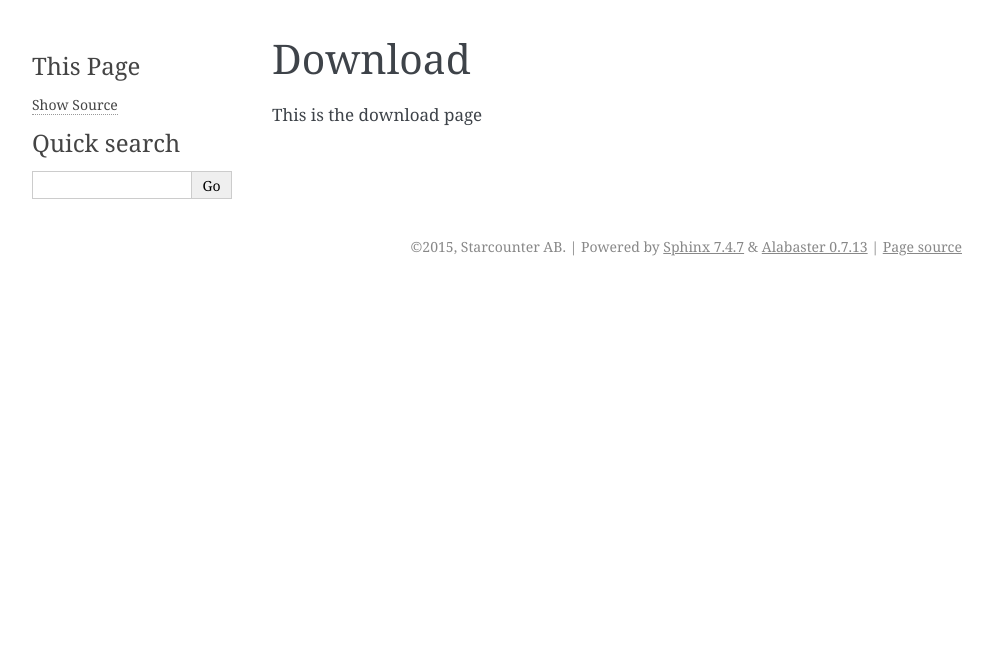
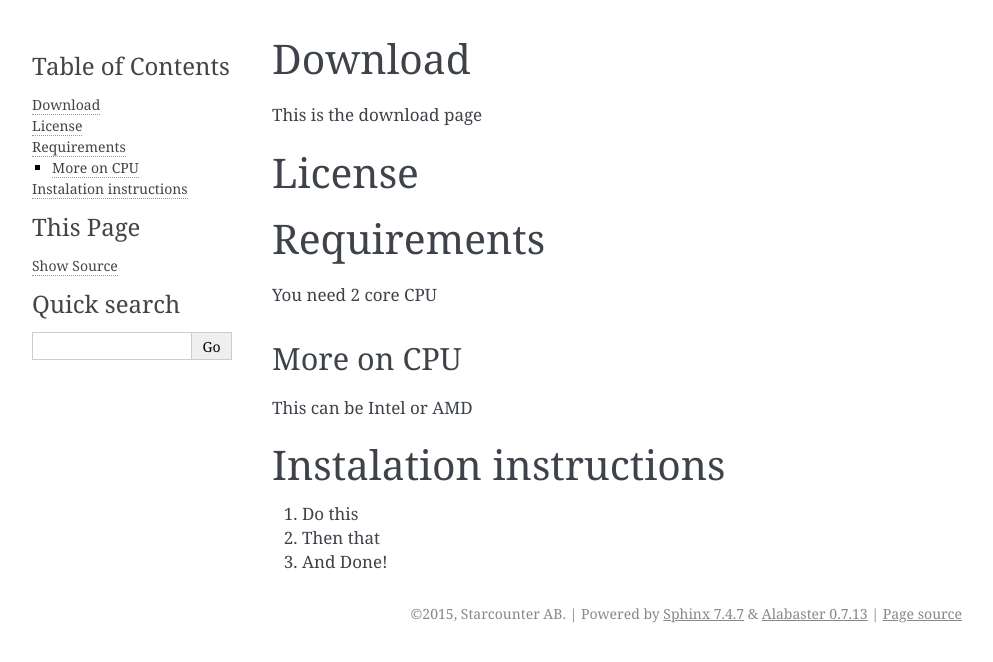
Before and after one commit to warpech/sphinxdocstest, a Sphinx documentation site: the page built from source/download.rst, in a window 1280 px wide. Shown: the top 662 px of the page, without its empty margins (148-1141 px from the left). Built offline with Sphinx 7.4.7, drawn with Linux system fonts in a browser that asks for light colours.

Commit message:
experiment with subsections

```diff
--- a/source/download.rst
+++ b/source/download.rst
@@ -2,3 +2,27 @@ Download
 ==========================================
 
 This is the download page
+
+
+License
+==========================================
+
+
+Requirements
+==========================================
+
+You need 2 core CPU
+
+
+More on CPU
+-----------
+
+This can be Intel or AMD
+
+
+Instalation instructions
+==========================================
+
+1. Do this
+2. Then that
+3. And Done!
```
